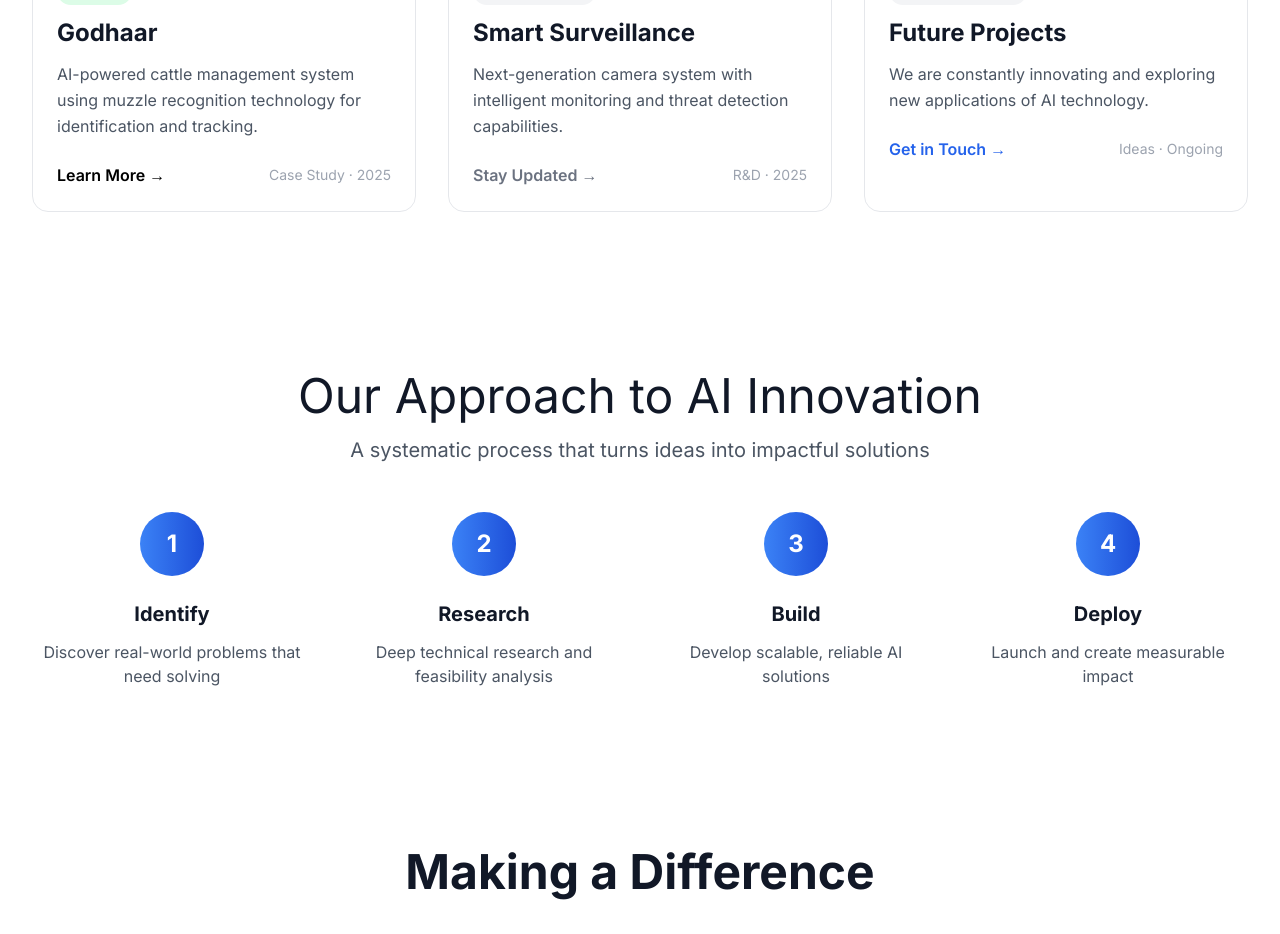
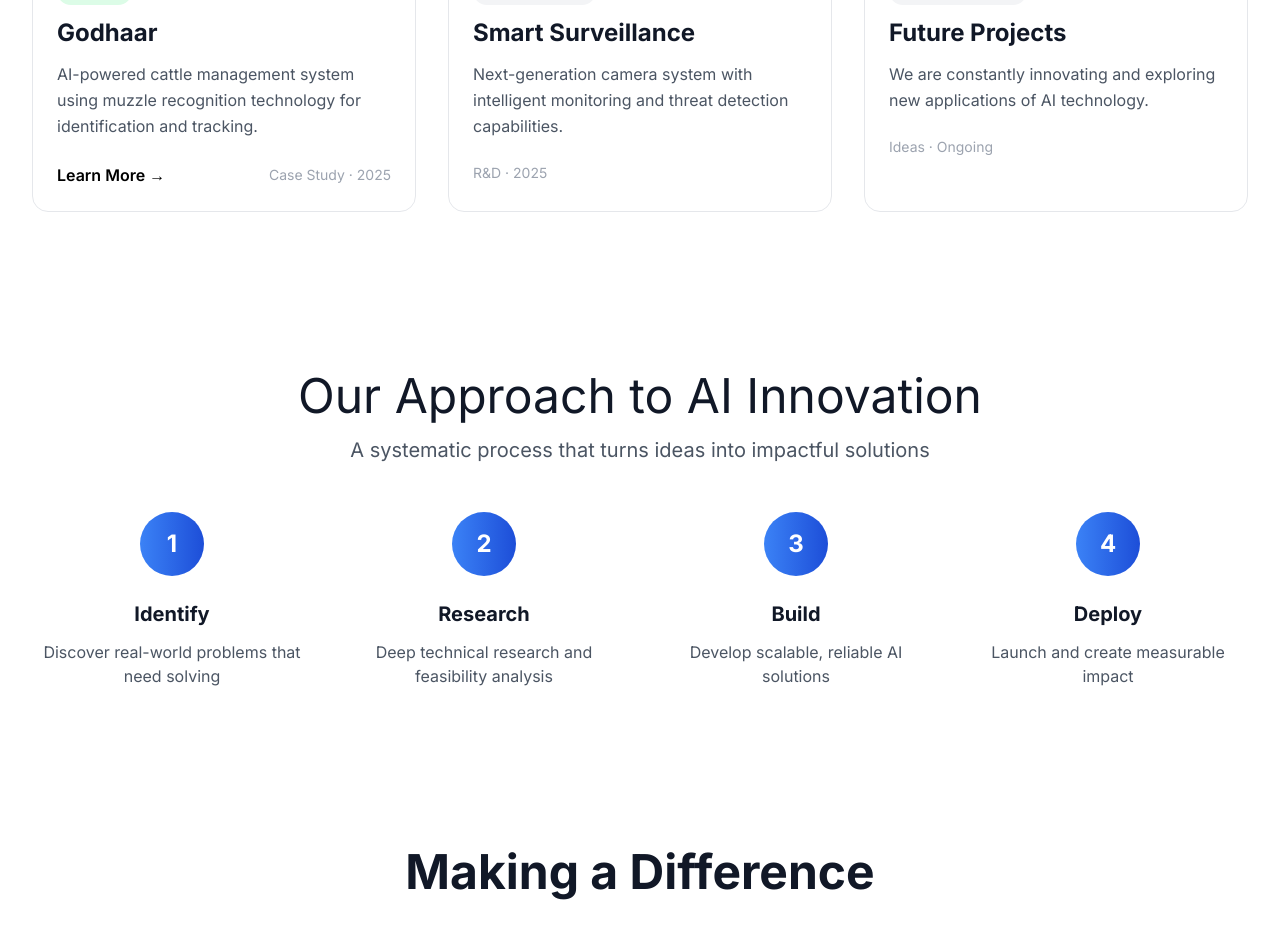
Before and after one commit to aviaraai/aviaraai-website, a Next.js app: page / in a window 1280 px wide. Shown: the part 1800-2734 px from the top of the page. Built offline with nearby package versions, Linux system fonts and the light colour scheme.

Commit message:
commented buttons of innovation portfolio

```diff
--- a/app/page.js
+++ b/app/page.js
@@ -146,9 +146,9 @@ export default function Home() {
             </div>
 
             <div className="flex items-center justify-between pt-2">
-              <span className="text-gray-500 font-semibold inline-flex items-center gap-2">
+              {/* <span className="text-gray-500 font-semibold inline-flex items-center gap-2">
                 Stay Updated →
-              </span>
+              </span> */}
               <span className="text-sm text-gray-400">R&D · 2025</span>
             </div>
           </div>
@@ -183,9 +183,9 @@ export default function Home() {
             </div>
 
             <div className="flex items-center justify-between pt-2">
-              <span className="text-blue-600 font-semibold inline-flex items-center gap-2">
+              {/* <span className="text-blue-600 font-semibold inline-flex items-center gap-2">
                 Get in Touch →
-              </span>
+              </span> */}
               <span className="text-sm text-gray-400">Ideas · Ongoing</span>
             </div>
           </div>
--- a/components/Navbar.js
+++ b/components/Navbar.js
@@ -34,7 +34,7 @@ export default function Navbar() {
     { href: '/#blog', label: 'Blog' },
     { href: '/#projects', label: 'Products' },
     { href: '/#careers', label: 'Careers' },
-    { href: '/#about', label: 'Story' },
+    { href: '/#story', label: 'Story' },
     { href: '/#contact', label: 'Contact' }
   ]
 
```
